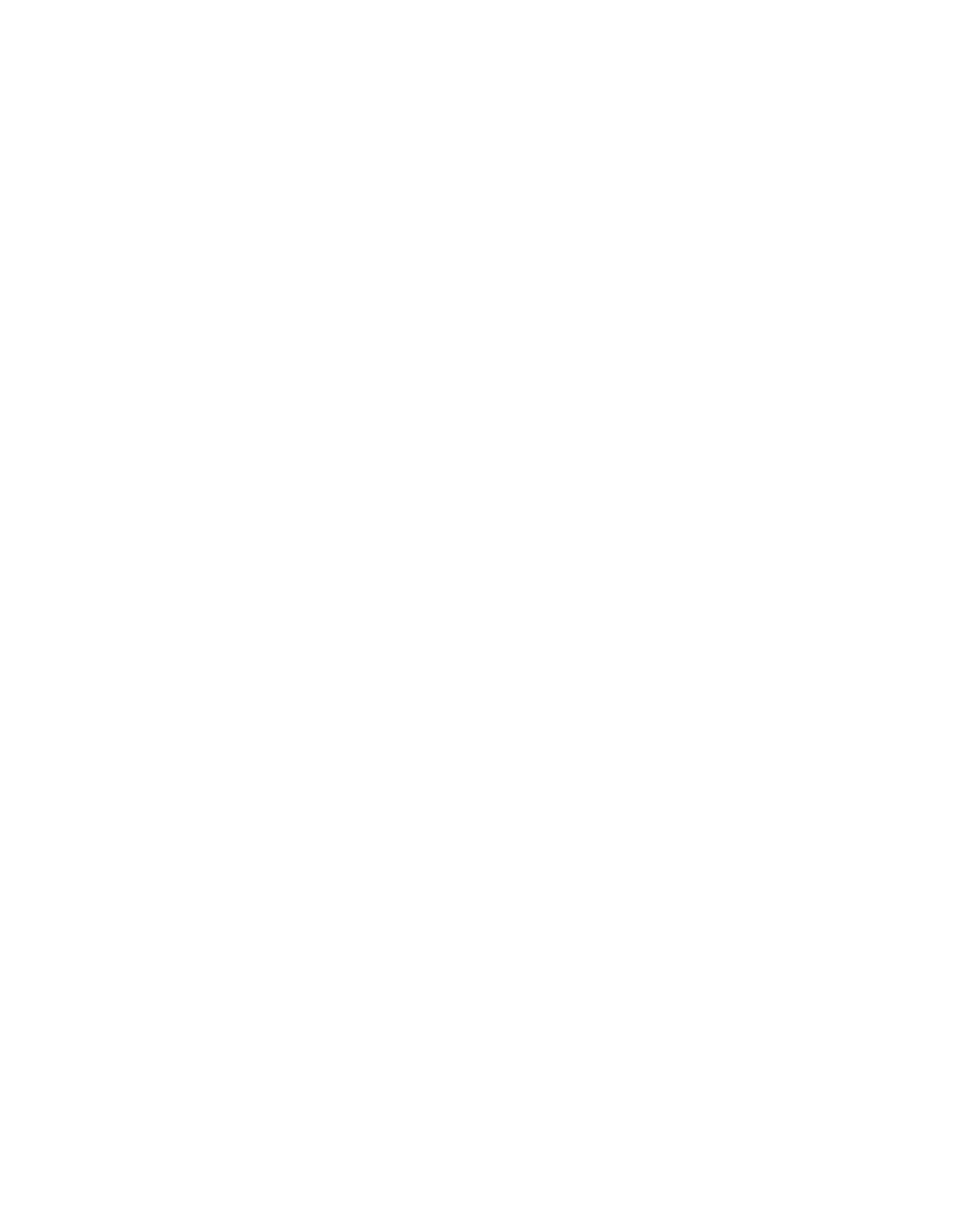
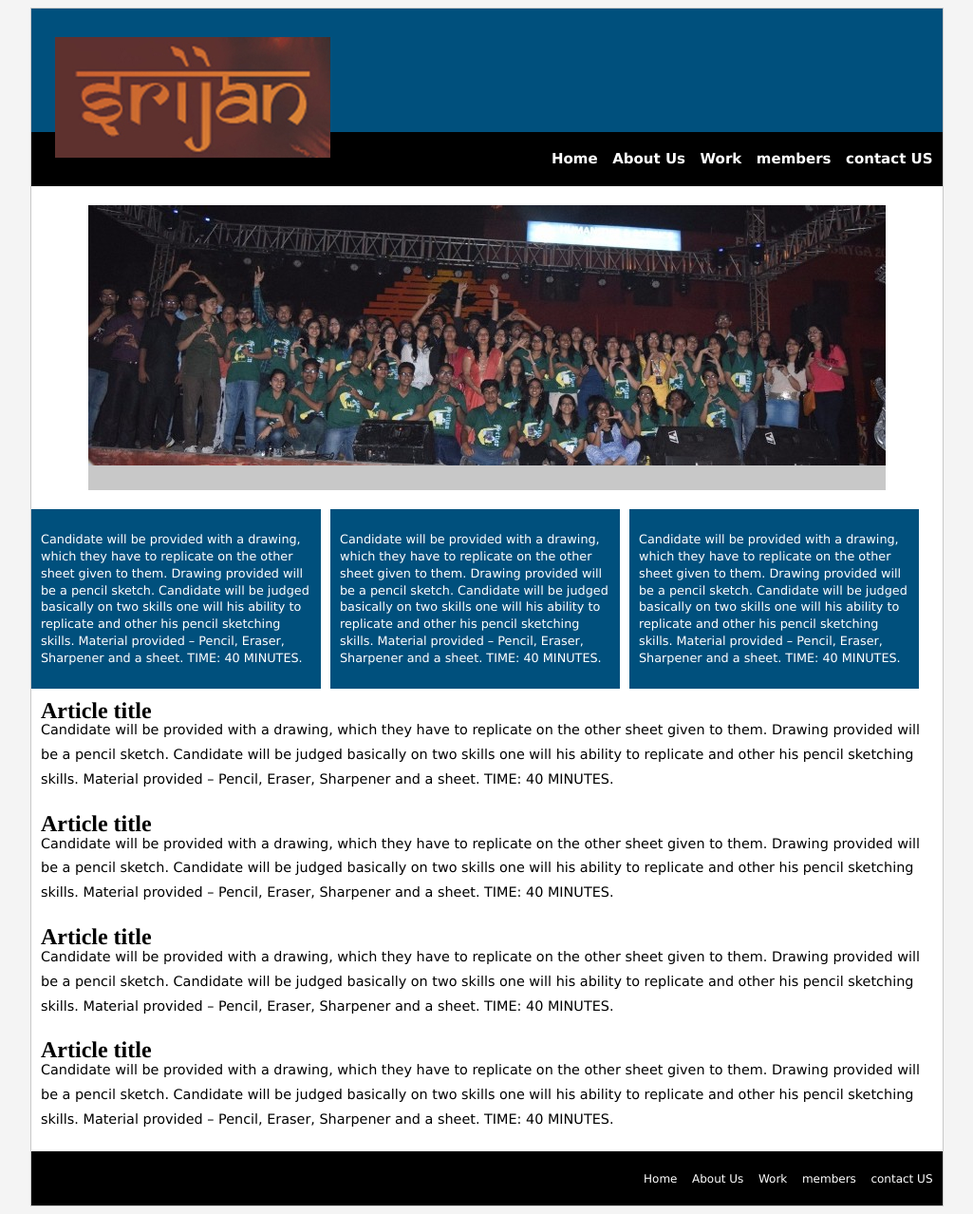
Before and after one commit to YashpalAhlawat/srijan, a plain HTML site: page index.html in a window 1280 px wide. Shown: the whole page at 95% size, without its empty margins (127-1152 px from the left). Before the commit the page ends 800 px from the top, so only its background shows below. Drawn offline with Linux system fonts and the light colour scheme.

Commit message:
Update index.html

```diff
--- a/index.html
+++ b/index.html
@@ -1,2 +1,63 @@
+<!DOCTYPE html>
 <html>
+<head>
+	<meta charset="utf-8">
+	<meta http-equiv="X-UA-Compatible" content="IE=edge">
+	<title>First WebSite</title>
+	<link rel="stylesheet" type="text/css" media=all href="first.css">
+</head>
+<body >
+<div id="master">
+
+ <Header><img src="img\srijan-770298.png"></Header>
+<nav>
+<ul>
+<li><a href="#">Home</a> | </li>
+<li><a href="#">About Us</a> | </li>
+<li><a href="#">Work</a> | </li>
+<li><a href="#">members</a> | </li>
+<li><a href="#">contact US</a> | </li>
+</ul>
+</nav>
+
+<div id="slideshow"><img src="img\srijan.jpg"></div>
+
+<div class="contentbox"><p>Candidate will be provided with a drawing, which they have to replicate on the other sheet given to them. Drawing provided will be a pencil sketch. Candidate will be judged basically on two skills one will his ability to replicate and other his pencil sketching skills.
+Material provided – Pencil, Eraser, Sharpener and a sheet. TIME: 40 MINUTES.</p>
+</div>
+<div class="contentbox"><p>Candidate will be provided with a drawing, which they have to replicate on the other sheet given to them. Drawing provided will be a pencil sketch. Candidate will be judged basically on two skills one will his ability to replicate and other his pencil sketching skills.
+Material provided – Pencil, Eraser, Sharpener and a sheet. TIME: 40 MINUTES.</p></div>
+<div class="contentbox"><p>Candidate will be provided with a drawing, which they have to replicate on the other sheet given to them. Drawing provided will be a pencil sketch. Candidate will be judged basically on two skills one will his ability to replicate and other his pencil sketching skills.
+Material provided – Pencil, Eraser, Sharpener and a sheet. TIME: 40 MINUTES.</p>
+</div>
+
+<article>
+<div class="news">
+<h2>Article title</h2><p>Candidate will be provided with a drawing, which they have to replicate on the other sheet given to them. Drawing provided will be a pencil sketch. Candidate will be judged basically on two skills one will his ability to replicate and other his pencil sketching skills.
+Material provided – Pencil, Eraser, Sharpener and a sheet. TIME: 40 MINUTES.</p></div>
+</article>
+<article><div class="news">
+<h2>Article title</h2><p>Candidate will be provided with a drawing, which they have to replicate on the other sheet given to them. Drawing provided will be a pencil sketch. Candidate will be judged basically on two skills one will his ability to replicate and other his pencil sketching skills.
+Material provided – Pencil, Eraser, Sharpener and a sheet. TIME: 40 MINUTES.</p></div>	</article>
+<article><div class="news">
+<h2>Article title</h2><p>Candidate will be provided with a drawing, which they have to replicate on the other sheet given to them. Drawing provided will be a pencil sketch. Candidate will be judged basically on two skills one will his ability to replicate and other his pencil sketching skills.
+Material provided – Pencil, Eraser, Sharpener and a sheet. TIME: 40 MINUTES.</p></div>	</article>
+<article><div class="news">
+<h2>Article title</h2><p>Candidate will be provided with a drawing, which they have to replicate on the other sheet given to them. Drawing provided will be a pencil sketch. Candidate will be judged basically on two skills one will his ability to replicate and other his pencil sketching skills.
+Material provided – Pencil, Eraser, Sharpener and a sheet. TIME: 40 MINUTES.</p></div>	</article>
+
+<footer>
+<nav>
+<ul>
+<li><a href="#">Home</a> | </li>
+<li><a href="#">About Us</a> | </li>
+<li><a href="#">Work</a> | </li>
+<li><a href="#">members</a> | </li>
+<li><a href="#">contact US</a> | </li>
+</ul>
+</nav>
+
+</footer>
+</div>
+</body>
 </html>
```
